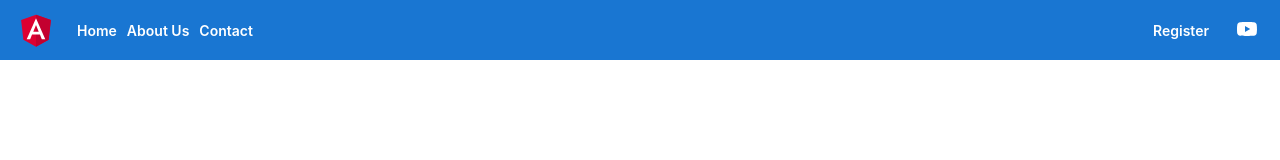
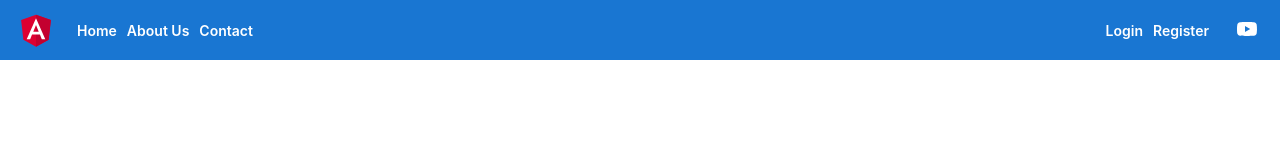
Before and after one commit to dushyanthak1988/angualr14, an Angular app: page / in a window 1280 px wide. Shown: the top 160 px of the page. Built offline with nearby package versions, Linux system fonts and the light colour scheme.

Commit message:
Lazy loading for Components

```diff
--- a/src/app/app-routing.module.ts
+++ b/src/app/app-routing.module.ts
@@ -17,7 +17,8 @@
 
     ]
   },
-  { path: "Access" , loadChildren :() => import ('./access/access.module').then( opt => opt.AccessModule ) }
+  { path: "Access" , loadChildren :() => import ('./access/access.module').then( opt => opt.AccessModule ) },
+  { path : "Login" , loadComponent: () => import ('./login/login.component').then (opt => opt.LoginComponent) }
 ];
 
 @NgModule({
--- a/src/app/app.component.html
+++ b/src/app/app.component.html
@@ -312,6 +312,7 @@
   <a routerLink="Contact">Contact </a>
 
   <div class="spacer"></div>
+  <a routerLink="Login" > Login </a>
    <a routerLink="Access/Register" > Register </a>
   <a aria-label="Angular on YouTube" target="_blank" rel="noopener" href="https://youtube.com/angular" title="YouTube">
     <svg id="youtube-logo" height="24" width="24" data-name="Logo" xmlns="http://www.w3.org/2000/svg"
```
